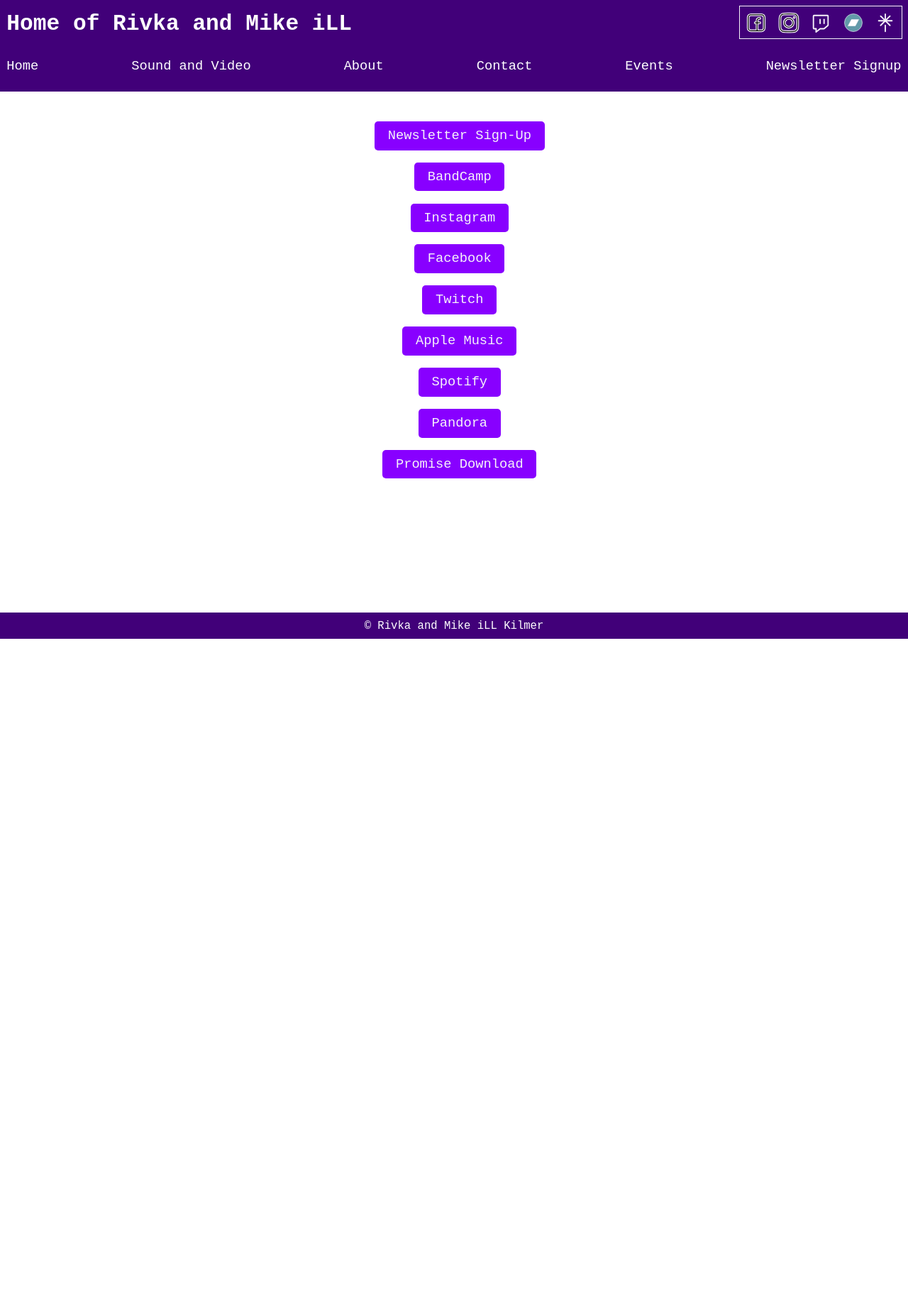
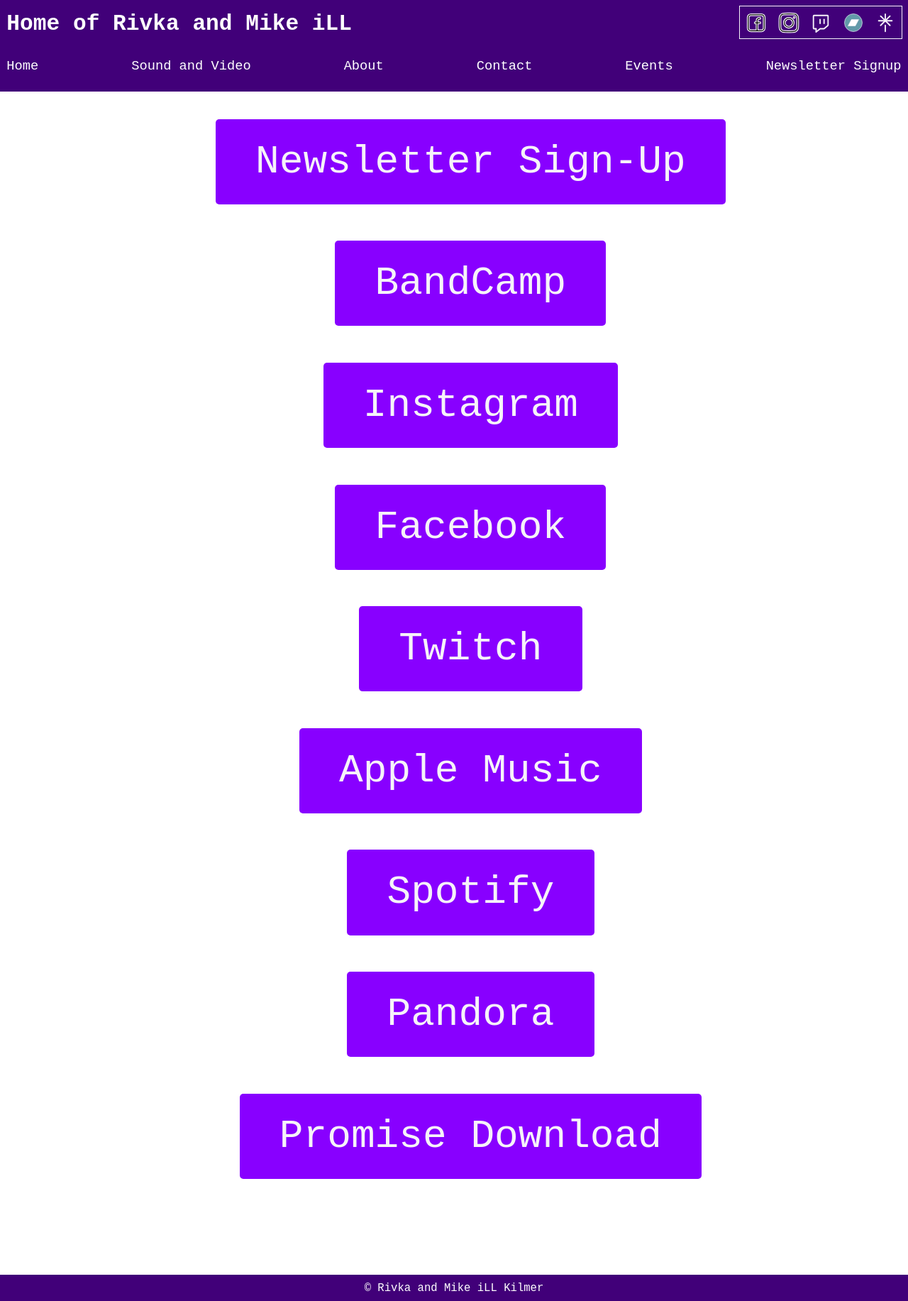
Before and after one commit to MikeiLL/gol-website, a Jekyll site: the page built from linktree.md, in a window 1280 px wide. Shown: the whole page at 71% size. Built offline with Jekyll 4.4.1, drawn with Linux system fonts in a browser that asks for light colours; before the commit the page ends 900 px from its top, so only the background shows below that.

Commit message:
Fix media fix linktree sizes.

```diff
--- a/css/style.css
+++ b/css/style.css
@@ -205,7 +205,8 @@ nav#social a:hover svg line {
   justify-content: center;
   flex-direction: column;
   align-items: center;
-  gap: 5em;
+  gap: 4em;
+  font-size: 3em;
 }
 
 .linktree a {
@@ -213,7 +214,6 @@ nav#social a:hover svg line {
   color: var(--white);
   padding: 0.5em 1em;
   border-radius: 5px;
-  font-size: 4em;
 }
 
 /* Responsive design */
```
